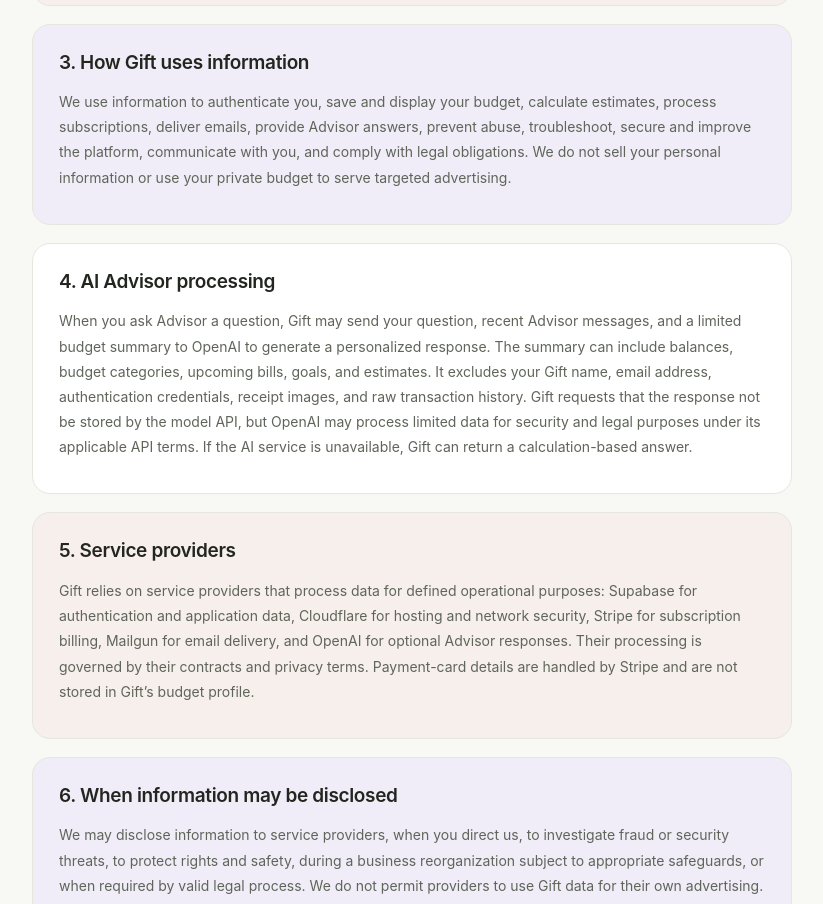
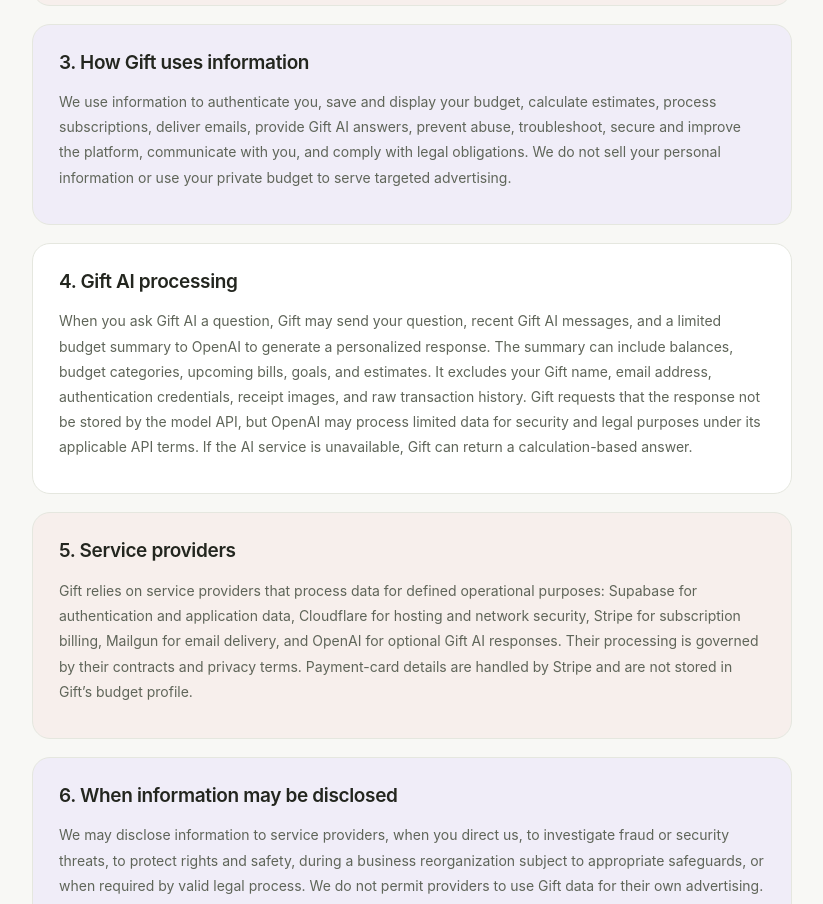
Before and after one commit to davidmackasy/carry, a Next.js app: page /legal/privacy in a window 1280 px wide. Shown: the part 880-1784 px from the top of the page, without its empty margins (228-1051 px from the left). Built offline with nearby package versions, Linux system fonts and the light colour scheme.

Commit message:
Brand Advisor as Gift AI

```diff
--- a/app/legal/financial-disclaimer/page.tsx
+++ b/app/legal/financial-disclaimer/page.tsx
@@ -4,7 +4,7 @@ export default function FinancialDisclaimerPage() {
   return (
     <LegalPage
       title="Financial Disclaimer"
-      summary="Gift is a budgeting and planning tool. This page explains the limits of its estimates, reminders, and Advisor responses."
+      summary="Gift is a budgeting and planning tool. This page explains the limits of its estimates, reminders, and Gift AI responses."
     >
       <section>
         <h2>Planning information, not professional advice</h2>
@@ -46,7 +46,7 @@ export default function FinancialDisclaimerPage() {
       <section>
         <h2>AI-generated responses</h2>
         <p>
-          Advisor responses may be generated by an AI model. AI can
+          Gift AI responses may be generated by an AI model. AI can
           misunderstand a question, overlook context, or produce incorrect
           information. Treat its response as a starting point, verify the
           figures displayed in Gift, and do not rely on it for high-stakes
--- a/app/legal/privacy/page.tsx
+++ b/app/legal/privacy/page.tsx
@@ -34,17 +34,17 @@ export default function PrivacyPage() {
         <p>
           We use information to authenticate you, save and display your budget,
           calculate estimates, process subscriptions, deliver emails, provide
-          Advisor answers, prevent abuse, troubleshoot, secure and improve the
+          Gift AI answers, prevent abuse, troubleshoot, secure and improve the
           platform, communicate with you, and comply with legal obligations. We
           do not sell your personal information or use your private budget to
           serve targeted advertising.
         </p>
       </section>
       <section>
-        <h2>4. AI Advisor processing</h2>
+        <h2>4. Gift AI processing</h2>
         <p>
-          When you ask Advisor a question, Gift may send your question, recent
-          Advisor messages, and a limited budget summary to OpenAI to generate a
+          When you ask Gift AI a question, Gift may send your question, recent
+          Gift AI messages, and a limited budget summary to OpenAI to generate a
           personalized response. The summary can include balances, budget
           categories, upcoming bills, goals, and estimates. It excludes your
           Gift name, email address, authentication credentials, receipt images,
@@ -61,7 +61,7 @@ export default function PrivacyPage() {
           operational purposes: Supabase for authentication and application
           data, Cloudflare for hosting and network security, Stripe for
           subscription billing, Mailgun for email delivery, and OpenAI for
-          optional Advisor responses. Their processing is governed by their
+          optional Gift AI responses. Their processing is governed by their
           contracts and privacy terms. Payment-card details are handled by
           Stripe and are not stored in Gift’s budget profile.
         </p>
--- a/app/legal/terms/page.tsx
+++ b/app/legal/terms/page.tsx
@@ -4,7 +4,7 @@ export default function TermsPage() {
   return (
     <LegalPage
       title="Terms of Service"
-      summary="These terms explain the agreement between you and Gift when you use our budgeting, reminder, receipt, goal, subscription, and Advisor features."
+      summary="These terms explain the agreement between you and Gift when you use our budgeting, reminder, receipt, goal, subscription, and Gift AI features."
     >
       <section>
         <h2>1. Accepting these terms</h2>
@@ -76,9 +76,9 @@ export default function TermsPage() {
         </p>
       </section>
       <section>
-        <h2>6. Gift Advisor and automated output</h2>
+        <h2>6. Gift AI and automated output</h2>
         <p>
-          Advisor may use an artificial-intelligence model and deterministic
+          Gift AI may use an artificial-intelligence model and deterministic
           calculations to answer questions using a limited summary of your saved
           budget. Automated output can be incomplete, inaccurate, or unsuitable
           for your circumstances. Review the underlying figures and use
--- a/features/home/carry.tsx
+++ b/features/home/carry.tsx
@@ -50,7 +50,7 @@ const navigation = [
   { name: "Spending", icon: Wallet },
   { name: "Bills", icon: CalendarDays },
   { name: "Goals", icon: Flag },
-  { name: "Advisor", icon: MessageCircle },
+  { name: "Advisor", label: "Gift AI", icon: MessageCircle },
 ];
 export default function Carry() {
   const [mounted, setMounted] = useState(false);
@@ -72,6 +72,7 @@ export default function Carry() {
     } else setModal({ type, id });
   };
   const firstName = state.name.split(" ")[0] || "friend";
+  const tabLabel = tab === "Advisor" ? "Gift AI" : tab;
   const outstanding = outstandingUpdates(state);
   const missedBillCount = outstanding.filter(
     (item) => item.kind === "bill",
@@ -137,14 +138,14 @@ export default function Carry() {
         <SidebarContent>
           <span className="eyebrow nav-label">YOUR MONEY</span>
           <nav>
-            {navigation.map(({ name, icon: Icon }) => (
+            {navigation.map(({ name, label, icon: Icon }) => (
               <button
                 className={tab === name ? "nav-link active" : "nav-link"}
                 key={name}
                 onClick={() => setTab(name)}
               >
                 <Icon size={20} />
-                {name}
+                {label ?? name}
                 {name === "Bills" && missedBillCount > 0 ? (
                   <span
                     className="nav-badge"
@@ -185,7 +186,7 @@ export default function Carry() {
       <div className="app-body">
         <header className="topbar">
           <span className="breadcrumb">
-            My overview <span>/</span> {tab}
+            My overview <span>/</span> {tabLabel}
           </span>
           <span className="mobile-brand">Gift</span>
           <div className="header-actions">
@@ -228,7 +229,7 @@ export default function Carry() {
             <div className="page-heading">
               <div>
                 <p className="eyebrow">A CLEARER PICTURE, EVERY DAY</p>
-                <h1>{tab === "Home" ? `Hello, ${firstName} 👋` : tab}</h1>
+                <h1>{tab === "Home" ? `Hello, ${firstName} 👋` : tabLabel}</h1>
                 <p className="subtle">
                   {
                     {
@@ -345,14 +346,14 @@ export default function Carry() {
         </div>
       </div>
       <nav className="bottom-nav">
-        {navigation.map(({ name, icon: Icon }) => (
+        {navigation.map(({ name, label, icon: Icon }) => (
           <button
             key={name}
             onClick={() => setTab(name)}
             className={tab === name ? "active" : ""}
           >
             <Icon size={21} />
-            <span>{name}</span>
+            <span>{label ?? name}</span>
             {name === "Bills" && missedBillCount > 0 && (
               <span className="mobile-nav-badge">
                 {missedBillCount > 9 ? "9+" : missedBillCount}
--- a/services/advisor/openai.ts
+++ b/services/advisor/openai.ts
@@ -98,7 +98,7 @@ export async function openAIAdvisor(
         max_output_tokens: 4_000,
         safety_identifier: await safetyIdentifier(userId),
         instructions:
-          "You are Gift Advisor, a warm, practical budgeting assistant. Use only the supplied Gift budget summary for personal claims. Clearly distinguish recorded facts from estimates. Never claim money arrived, a bill was paid, or a transaction occurred unless the summary says so. Do not provide investment, tax, legal, credit, or debt-settlement advice. Do not instruct the user to borrow, gamble, or make a financial product purchase. Give concise, specific next steps and show the relevant dollar figures. If data is missing, say what the user should add to Gift. End material projections with a brief reminder that this is a planning estimate, not financial advice.",
+          "You are Gift AI, a warm, practical budgeting assistant. Use only the supplied Gift budget summary for personal claims. Clearly distinguish recorded facts from estimates. Never claim money arrived, a bill was paid, or a transaction occurred unless the summary says so. Do not provide investment, tax, legal, credit, or debt-settlement advice. Do not instruct the user to borrow, gamble, or make a financial product purchase. Give concise, specific next steps and show the relevant dollar figures. If data is missing, say what the user should add to Gift. End material projections with a brief reminder that this is a planning estimate, not financial advice.",
         input: [
           ...history.slice(-8).map((message) => ({
             role: message.role,
```
